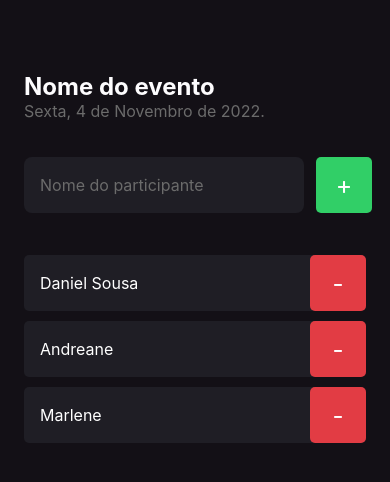
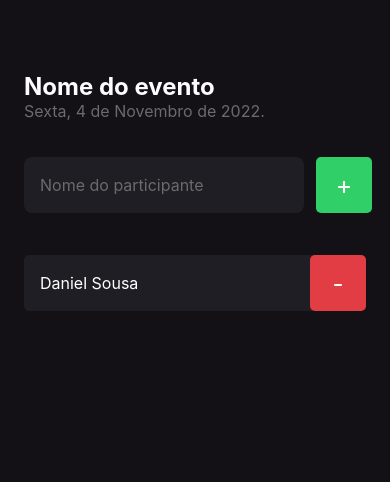
Before and after one commit to DanielSiilva/imhere, a React Native app in the folder inhere/: screen / in a window 390 px wide. Shown: the top 482 px of the page. Built offline with nearby package versions, Linux system fonts and the light colour scheme.

Commit message:
Feat: Fundamentos - Função Remover

```diff
--- a/inhere/src/components/Participant/index.tsx
+++ b/inhere/src/components/Participant/index.tsx
@@ -4,10 +4,11 @@ import {styles} from './styles'
 
 type Props ={
     name: string,
+    onRemove: () => void,
 }
 
 
-export function Participant({name}: Props){
+export function Participant({name, onRemove}: Props){
 
     return(
         <View style={styles.container}>
@@ -15,7 +16,10 @@ export function Participant({name}: Props){
                 {name}
             </Text>
 
-            <TouchableOpacity  style={styles.button} >
+            <TouchableOpacity
+                style={styles.button}
+                onPress={onRemove}
+            >
                 <Text style={styles.buttonText}>
                 -
                 </Text>
--- a/inhere/src/screens/Home/index.tsx
+++ b/inhere/src/screens/Home/index.tsx
@@ -12,6 +12,9 @@ export  function Home() {
 
   }
 
+  function handleParticipantRemove(name: string) {
+    console.log(`Você clicou em remover o participante ${name}`);
+  }
 
   return (
     <View style={styles.container}>
@@ -37,9 +40,12 @@ export  function Home() {
         </TouchableOpacity>
       </View>
 
-      <Participant name="Daniel Sousa"/>
-      <Participant name="Andreane"/>
-      <Participant name="Marlene"/>
+      <Participant
+        name="Daniel Sousa"
+        onRemove={()=> handleParticipantRemove("Daniel")}
+
+      />
+
     </View>
   )
 }
```
